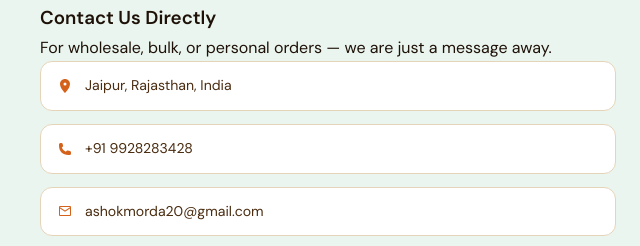
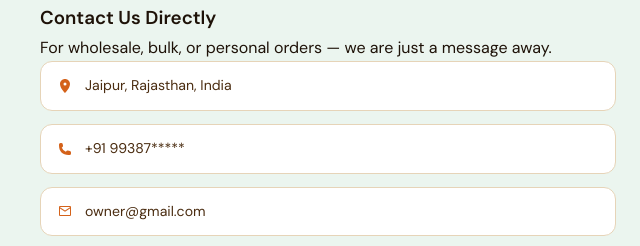
Before and after one commit to Ashok507029/PhoolDhara-project, a website: page index.html in a window 1280 px wide. Shown: the part 4159-4405 px from the top of the page, 0-640 px from the left. Drawn offline with nearby package versions, Linux system fonts and the light colour scheme; no server answers.

Commit message:
Update contact details in index.html

```diff
--- a/index.html
+++ b/index.html
@@ -270,8 +270,8 @@
         <h3>Contact Us Directly</h3>
         <p>For wholesale, bulk, or personal orders — we are just a message away.</p>
         <div class="contact-detail"><svg width="16" height="16" viewBox="0 0 16 16" fill="none"><path d="M8 1C5.24 1 3 3.24 3 6c0 4.25 5 9 5 9s5-4.75 5-9c0-2.76-2.24-5-5-5zm0 6.5a1.5 1.5 0 110-3 1.5 1.5 0 010 3z" fill="#D4621A"/></svg>Jaipur, Rajasthan, India</div>
-        <div class="contact-detail"><svg width="16" height="16" viewBox="0 0 16 16" fill="none"><path d="M3.5 2A1.5 1.5 0 002 3.5v1C2 10.299 5.701 14 11.5 14H12.5A1.5 1.5 0 0014 12.5v-1a1.5 1.5 0 00-1.11-1.45l-2-.5a1.5 1.5 0 00-1.65.72l-.35.58A7.003 7.003 0 014.7 6.61l.58-.35a1.5 1.5 0 00.72-1.65l-.5-2A1.5 1.5 0 004.5 2h-1z" fill="#D4621A"/></svg>+91 9928283428</div>
-        <div class="contact-detail"><svg width="16" height="16" viewBox="0 0 16 16" fill="none"><path d="M2 4a1 1 0 011-1h10a1 1 0 011 1v8a1 1 0 01-1 1H3a1 1 0 01-1-1V4zm1 0v.217l5 3.334 5-3.334V4H3zm10 1.383L8 8.717 3 5.383V12h10V5.383z" fill="#D4621A"/></svg>ashokmorda20@gmail.com</div>
+        <div class="contact-detail"><svg width="16" height="16" viewBox="0 0 16 16" fill="none"><path d="M3.5 2A1.5 1.5 0 002 3.5v1C2 10.299 5.701 14 11.5 14H12.5A1.5 1.5 0 0014 12.5v-1a1.5 1.5 0 00-1.11-1.45l-2-.5a1.5 1.5 0 00-1.65.72l-.35.58A7.003 7.003 0 014.7 6.61l.58-.35a1.5 1.5 0 00.72-1.65l-.5-2A1.5 1.5 0 004.5 2h-1z" fill="#D4621A"/></svg>+91 99387*****</div>
+        <div class="contact-detail"><svg width="16" height="16" viewBox="0 0 16 16" fill="none"><path d="M2 4a1 1 0 011-1h10a1 1 0 011 1v8a1 1 0 01-1 1H3a1 1 0 01-1-1V4zm1 0v.217l5 3.334 5-3.334V4H3zm10 1.383L8 8.717 3 5.383V12h10V5.383z" fill="#D4621A"/></svg>owner@gmail.com</div>
         <div class="contact-detail"><svg width="16" height="16" viewBox="0 0 16 16" fill="none"><circle cx="8" cy="8" r="6" stroke="#D4621A" stroke-width="1.5"/><path d="M8 4.5V8l2.5 2.5" stroke="#D4621A" stroke-width="1.5" stroke-linecap="round"/></svg>Monday – Saturday, 9 AM – 7 PM</div>
         <a href="https://wa.me/916375507029?text=Namaste!%20I%20would%20like%20to%20order%20from%20Phooldhara." class="whatsapp-btn" target="_blank" rel="noopener">
           <svg width="20" height="20" viewBox="0 0 20 20" fill="none"><path d="M10 2C5.58 2 2 5.58 2 10c0 1.5.41 2.9 1.12 4.12L2 18l4.02-1.08A8 8 0 1010 2zm4.35 11.35c-.18.5-1.06.97-1.46 1.02-.38.05-.86.07-1.39-.09a12.8 12.8 0 01-1.26-.47C8.1 13.1 6.9 11.5 6.8 11.37c-.1-.13-.83-1.1-.83-2.1 0-1 .52-1.49.71-1.7.19-.21.41-.26.55-.26.14 0 .27 0 .39.01.13.01.3-.05.47.36.18.42.6 1.46.65 1.57.06.11.1.23.02.37-.07.14-.11.23-.22.35-.11.12-.23.27-.33.36-.11.1-.23.21-.1.41.13.2.59.97 1.26 1.57.87.77 1.6 1.01 1.82 1.12.22.11.35.09.48-.05.13-.14.55-.64.7-.86.15-.22.29-.18.5-.11.21.07 1.35.64 1.58.75.23.11.39.17.44.26.06.1.06.57-.12 1.07z" fill="white"/></svg>
```
